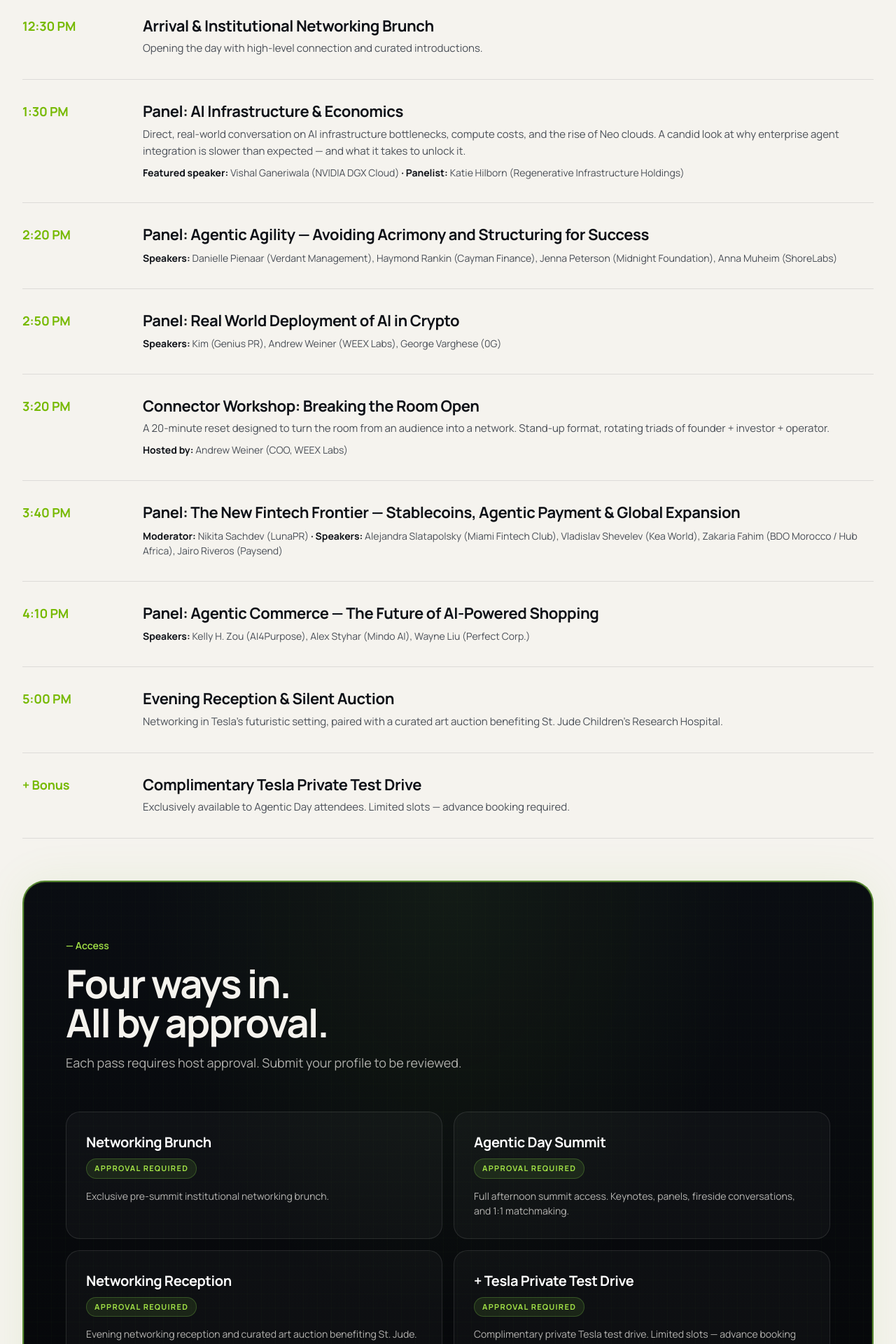
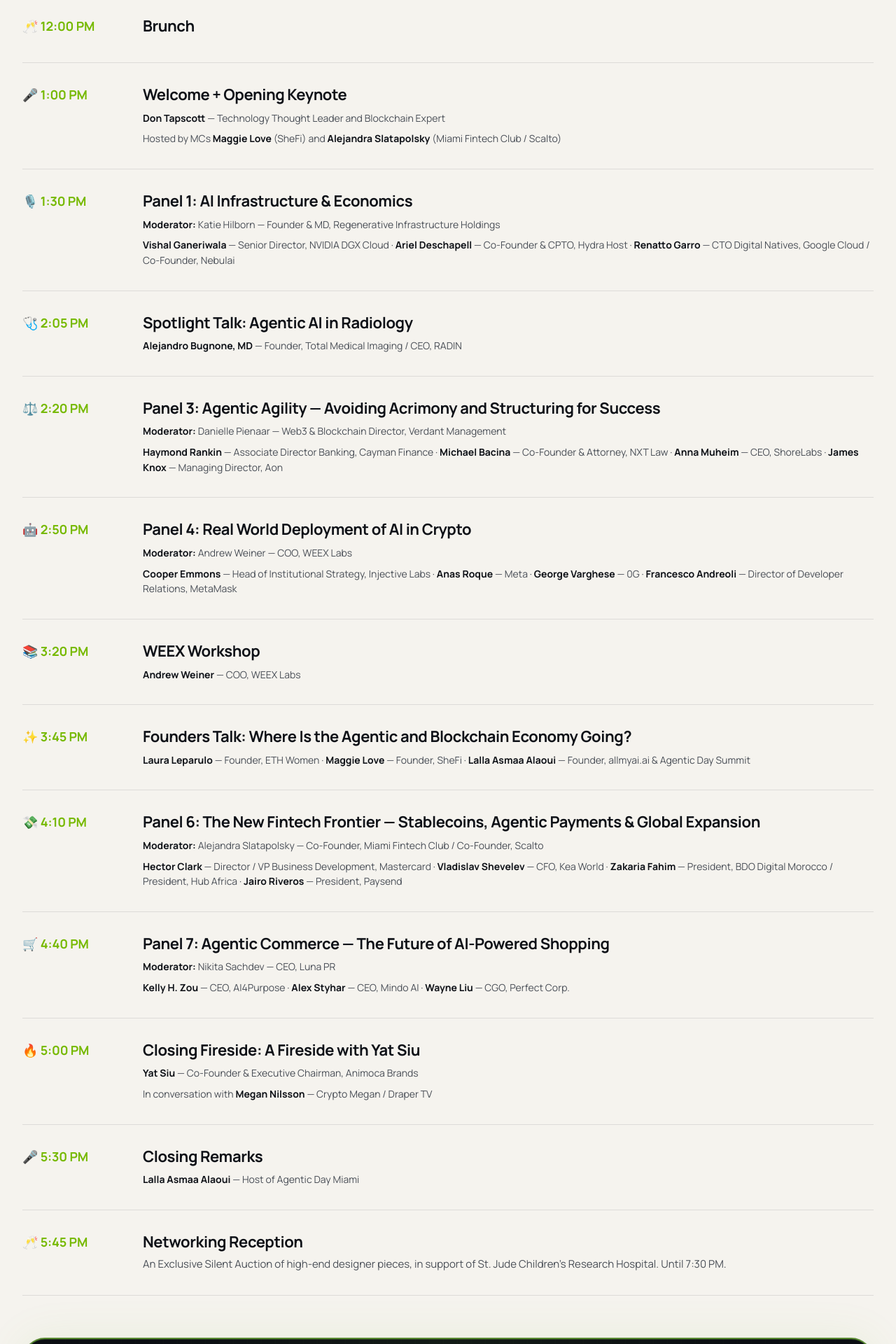
Before and after one commit to lalla-ai/agentic-day-miami, a Next.js app: page / in a window 1280 px wide. Shown: the part 4620-6540 px from the top of the page at 70% size. Built offline with nearby package versions, Linux system fonts and the light colour scheme.

Commit message:
Update agenda with confirmed May 4 schedule
Co-Authored-By: Oz <oz-agent@warp.dev>

```diff
--- a/components/Agenda.tsx
+++ b/components/Agenda.tsx
@@ -7,68 +7,100 @@
 
         <div>
           <div className="agenda-row reveal">
-            <div className="agenda-time">12:30 PM</div>
+            <div className="agenda-time">🥂 12:00 PM</div>
             <div>
-              <h3 className="agenda-title">Arrival & Institutional Networking Brunch</h3>
-              <p className="agenda-desc">Opening the day with high-level connection and curated introductions.</p>
+              <h3 className="agenda-title">Brunch</h3>
             </div>
           </div>
           <div className="agenda-row reveal">
-            <div className="agenda-time">1:30 PM</div>
+            <div className="agenda-time">🎤 1:00 PM</div>
             <div>
-              <h3 className="agenda-title">Panel: AI Infrastructure & Economics</h3>
-              <p className="agenda-desc">Direct, real-world conversation on AI infrastructure bottlenecks, compute costs, and the rise of Neo clouds. A candid look at why enterprise agent integration is slower than expected — and what it takes to unlock it.</p>
-              <p className="agenda-speakers"><strong>Featured speaker:</strong> Vishal Ganeriwala (NVIDIA DGX Cloud) <strong>· Panelist:</strong> Katie Hilborn (Regenerative Infrastructure Holdings)</p>
+              <h3 className="agenda-title">Welcome + Opening Keynote</h3>
+              <p className="agenda-speakers"><strong>Don Tapscott</strong> — Technology Thought Leader and Blockchain Expert</p>
+              <p className="agenda-speakers">Hosted by MCs <strong>Maggie Love</strong> (SheFi) and <strong>Alejandra Slatapolsky</strong> (Miami Fintech Club / Scalto)</p>
             </div>
           </div>
           <div className="agenda-row reveal">
-            <div className="agenda-time">2:20 PM</div>
+            <div className="agenda-time">🎙️ 1:30 PM</div>
             <div>
-              <h3 className="agenda-title">Panel: Agentic Agility — Avoiding Acrimony and Structuring for Success</h3>
-              <p className="agenda-speakers"><strong>Speakers:</strong> Danielle Pienaar (Verdant Management), Haymond Rankin (Cayman Finance), Jenna Peterson (Midnight Foundation), Anna Muheim (ShoreLabs)</p>
+              <h3 className="agenda-title">Panel 1: AI Infrastructure &amp; Economics</h3>
+              <p className="agenda-speakers"><strong>Moderator:</strong> Katie Hilborn — Founder &amp; MD, Regenerative Infrastructure Holdings</p>
+              <p className="agenda-speakers"><strong>Vishal Ganeriwala</strong> — Senior Director, NVIDIA DGX Cloud · <strong>Ariel Deschapell</strong> — Co-Founder &amp; CPTO, Hydra Host · <strong>Renatto Garro</strong> — CTO Digital Natives, Google Cloud / Co-Founder, Nebulai</p>
             </div>
           </div>
           <div className="agenda-row reveal">
-            <div className="agenda-time">2:50 PM</div>
+            <div className="agenda-time">🩺 2:05 PM</div>
             <div>
-              <h3 className="agenda-title">Panel: Real World Deployment of AI in Crypto</h3>
-              <p className="agenda-speakers"><strong>Speakers:</strong> Kim (Genius PR), Andrew Weiner (WEEX Labs), George Varghese (0G)</p>
+              <h3 className="agenda-title">Spotlight Talk: Agentic AI in Radiology</h3>
+              <p className="agenda-speakers"><strong>Alejandro Bugnone, MD</strong> — Founder, Total Medical Imaging / CEO, RADIN</p>
             </div>
           </div>
           <div className="agenda-row reveal">
-            <div className="agenda-time">3:20 PM</div>
+            <div className="agenda-time">⚖️ 2:20 PM</div>
             <div>
-              <h3 className="agenda-title">Connector Workshop: Breaking the Room Open</h3>
-              <p className="agenda-desc">A 20-minute reset designed to turn the room from an audience into a network. Stand-up format, rotating triads of founder + investor + operator.</p>
-              <p className="agenda-speakers"><strong>Hosted by:</strong> Andrew Weiner (COO, WEEX Labs)</p>
+              <h3 className="agenda-title">Panel 3: Agentic Agility — Avoiding Acrimony and Structuring for Success</h3>
+              <p className="agenda-speakers"><strong>Moderator:</strong> Danielle Pienaar — Web3 &amp; Blockchain Director, Verdant Management</p>
+              <p className="agenda-speakers"><strong>Haymond Rankin</strong> — Associate Director Banking, Cayman Finance · <strong>Michael Bacina</strong> — Co-Founder &amp; Attorney, NXT Law · <strong>Anna Muheim</strong> — CEO, ShoreLabs · <strong>James Knox</strong> — Managing Director, Aon</p>
             </div>
           </div>
           <div className="agenda-row reveal">
-            <div className="agenda-time">3:40 PM</div>
+            <div className="agenda-time">🤖 2:50 PM</div>
             <div>
-              <h3 className="agenda-title">Panel: The New Fintech Frontier — Stablecoins, Agentic Payment & Global Expansion</h3>
-              <p className="agenda-speakers"><strong>Moderator:</strong> Nikita Sachdev (LunaPR) <strong>· Speakers:</strong> Alejandra Slatapolsky (Miami Fintech Club), Vladislav Shevelev (Kea World), Zakaria Fahim (BDO Morocco / Hub Africa), Jairo Riveros (Paysend)</p>
+              <h3 className="agenda-title">Panel 4: Real World Deployment of AI in Crypto</h3>
+              <p className="agenda-speakers"><strong>Moderator:</strong> Andrew Weiner — COO, WEEX Labs</p>
+              <p className="agenda-speakers"><strong>Cooper Emmons</strong> — Head of Institutional Strategy, Injective Labs · <strong>Anas Roque</strong> — Meta · <strong>George Varghese</strong> — 0G · <strong>Francesco Andreoli</strong> — Director of Developer Relations, MetaMask</p>
             </div>
           </div>
           <div className="agenda-row reveal">
-            <div className="agenda-time">4:10 PM</div>
+            <div className="agenda-time">📚 3:20 PM</div>
             <div>
-              <h3 className="agenda-title">Panel: Agentic Commerce — The Future of AI-Powered Shopping</h3>
-              <p className="agenda-speakers"><strong>Speakers:</strong> Kelly H. Zou (AI4Purpose), Alex Styhar (Mindo AI), Wayne Liu (Perfect Corp.)</p>
+              <h3 className="agenda-title">WEEX Workshop</h3>
+              <p className="agenda-speakers"><strong>Andrew Weiner</strong> — COO, WEEX Labs</p>
             </div>
           </div>
           <div className="agenda-row reveal">
-            <div className="agenda-time">5:00 PM</div>
+            <div className="agenda-time">✨ 3:45 PM</div>
             <div>
-              <h3 className="agenda-title">Evening Reception & Silent Auction</h3>
-              <p className="agenda-desc">Networking in Tesla&apos;s futuristic setting, paired with a curated art auction benefiting St. Jude Children&apos;s Research Hospital.</p>
+              <h3 className="agenda-title">Founders Talk: Where Is the Agentic and Blockchain Economy Going?</h3>
+              <p className="agenda-speakers"><strong>Laura Leparulo</strong> — Founder, ETH Women · <strong>Maggie Love</strong> — Founder, SheFi · <strong>Lalla Asmaa Alaoui</strong> — Founder, allmyai.ai &amp; Agentic Day Summit</p>
             </div>
           </div>
           <div className="agenda-row reveal">
-            <div className="agenda-time">+ Bonus</div>
+            <div className="agenda-time">💸 4:10 PM</div>
             <div>
-              <h3 className="agenda-title">Complimentary Tesla Private Test Drive</h3>
-              <p className="agenda-desc">Exclusively available to Agentic Day attendees. Limited slots — advance booking required.</p>
+              <h3 className="agenda-title">Panel 6: The New Fintech Frontier — Stablecoins, Agentic Payments &amp; Global Expansion</h3>
+              <p className="agenda-speakers"><strong>Moderator:</strong> Alejandra Slatapolsky — Co-Founder, Miami Fintech Club / Co-Founder, Scalto</p>
+              <p className="agenda-speakers"><strong>Hector Clark</strong> — Director / VP Business Development, Mastercard · <strong>Vladislav Shevelev</strong> — CFO, Kea World · <strong>Zakaria Fahim</strong> — President, BDO Digital Morocco / President, Hub Africa · <strong>Jairo Riveros</strong> — President, Paysend</p>
+            </div>
+          </div>
+          <div className="agenda-row reveal">
+            <div className="agenda-time">🛒 4:40 PM</div>
+            <div>
+              <h3 className="agenda-title">Panel 7: Agentic Commerce — The Future of AI-Powered Shopping</h3>
+              <p className="agenda-speakers"><strong>Moderator:</strong> Nikita Sachdev — CEO, Luna PR</p>
+              <p className="agenda-speakers"><strong>Kelly H. Zou</strong> — CEO, AI4Purpose · <strong>Alex Styhar</strong> — CEO, Mindo AI · <strong>Wayne Liu</strong> — CGO, Perfect Corp.</p>
+            </div>
+          </div>
+          <div className="agenda-row reveal">
+            <div className="agenda-time">🔥 5:00 PM</div>
+            <div>
+              <h3 className="agenda-title">Closing Fireside: A Fireside with Yat Siu</h3>
+              <p className="agenda-speakers"><strong>Yat Siu</strong> — Co-Founder &amp; Executive Chairman, Animoca Brands</p>
+              <p className="agenda-speakers">In conversation with <strong>Megan Nilsson</strong> — Crypto Megan / Draper TV</p>
+            </div>
+          </div>
+          <div className="agenda-row reveal">
+            <div className="agenda-time">🎤 5:30 PM</div>
+            <div>
+              <h3 className="agenda-title">Closing Remarks</h3>
+              <p className="agenda-speakers"><strong>Lalla Asmaa Alaoui</strong> — Host of Agentic Day Miami</p>
+            </div>
+          </div>
+          <div className="agenda-row reveal">
+            <div className="agenda-time">🥂 5:45 PM</div>
+            <div>
+              <h3 className="agenda-title">Networking Reception</h3>
+              <p className="agenda-desc">An Exclusive Silent Auction of high-end designer pieces, in support of St. Jude Children&apos;s Research Hospital. Until 7:30 PM.</p>
             </div>
           </div>
         </div>
```
